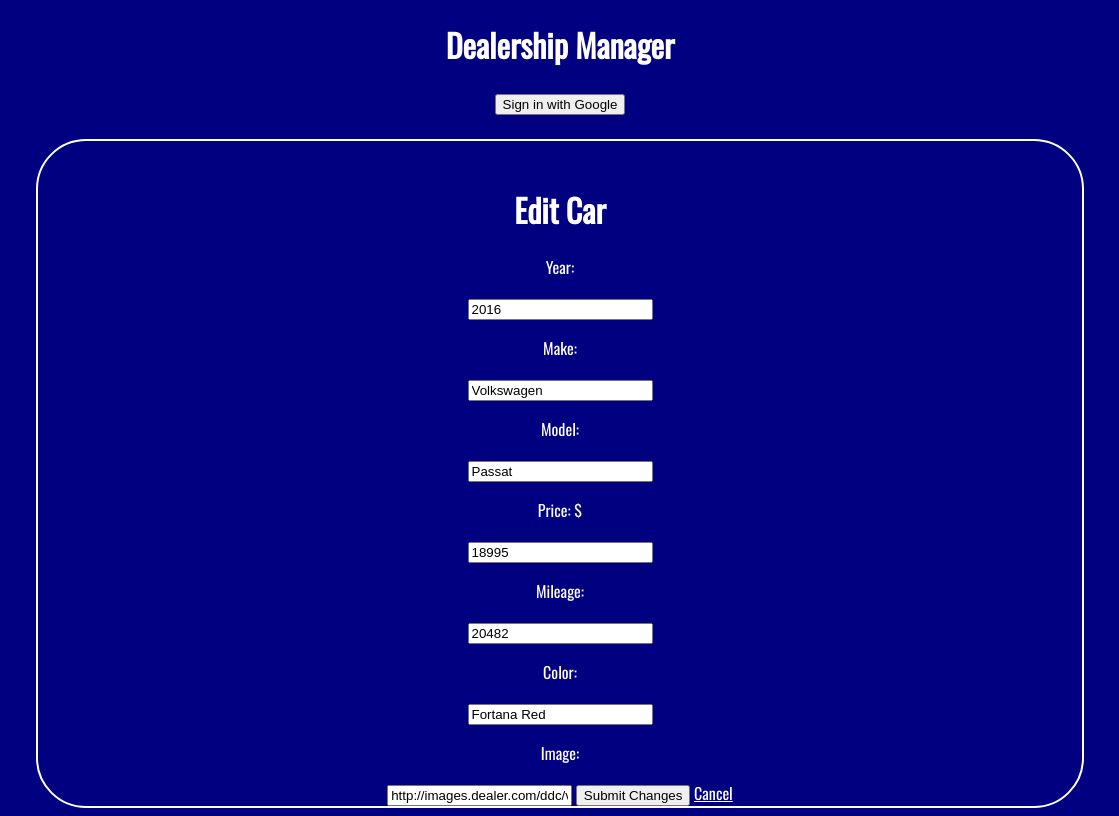
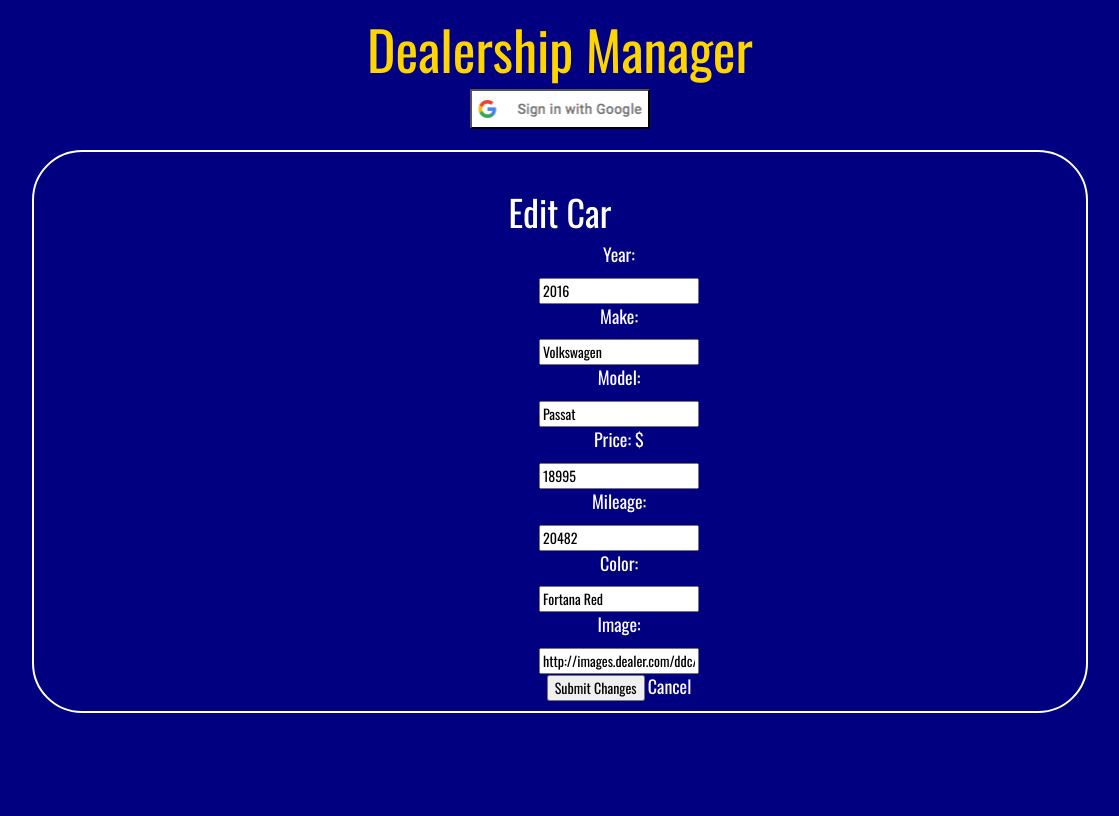
Before and after one commit to tpodell140/ItemCatalog, a Flask app: page /dealerships/1/cars/1/edit in a window 1320 px wide. Shown: the whole page, without its empty margins (100-1219 px from the left). After the commit the page ends 713 px from the top, so only its background shows below. Run offline with Flask 2, Linux system fonts and the light colour scheme; data comes from the database, SQL or seed files in the repository; both versions use the stored data as it was after the commit; some libraries are stand-ins or nearby versions.

Commit message:
Completed basic styling

```diff
--- a/static/styles.css
+++ b/static/styles.css
@@ -11,9 +11,27 @@ main {
   border: 2px solid white;
   border-radius: 50px;
   color: white;
+  padding-bottom: 10px;
 }
 
 p, a, h1 {
+  color: white;
+}
+
+p, a {
+  font-size: large;
+}
+
+form {
+  color: black;
+}
+
+a:hover {
+  color: #FFD500;
+}
+
+
+label {
   color: white;
 }
 
@@ -39,6 +57,29 @@ p, a, h1 {
   display: inline;
 }
 
+#main-title-text {
+  color: #FFD500;
+  font-size: 3em;
+}
+
+.top-padding {
+  padding-top: 15px;
+}
+
+.management-link {
+  color: red;
+  padding: 0 5px 0 5px;
+}
+
+
+#signinButton {
+  background-image: url('btn_google_signin_light_normal_web.png');
+  background-size: 191px 46px;
+  background-position: center;
+  height: 40px;
+  width: 180px;
+}
+
 @media screen and (min-width: 600px) {
   main {
     width: 80%;
--- a/templates/displayCar.html
+++ b/templates/displayCar.html
@@ -17,8 +17,9 @@
       <img src="{{car.image}}" alt="Image of Car">
       <h2>${{car.price}}</h2>
       <p>{{car.status}}, {{car.mileage}} Miles</p>
-      <a href="{{url_for('editCar', dealer_id = dealership.id, car_id = car.id)}}">Edit Car</a>
-      <a href="{{url_for('deleteCar', dealer_id = dealership.id, car_id = car.id)}}">Delete Car</a>
+      <a class="management-link" href="{{url_for('editCar', dealer_id = dealership.id, car_id = car.id)}}">Edit Car</a>
+      <a class="management-link" href="{{url_for('deleteCar', dealer_id = dealership.id, car_id = car.id)}}">Delete Car</a>
+      <br>
       <a href="{{url_for('displayInventory', dealer_id = dealership.id)}}">Back to Inventory</a>
     </main>
   </body>
--- a/templates/editCar.html
+++ b/templates/editCar.html
@@ -12,33 +12,37 @@
         <br>
 
         <h1>Edit Car</h1>
-        <form class="" action="{{url_for('editCar', dealer_id = dealership.id, car_id = car.id)}}" method="post">
-          <div class="form-item">
-            <p>Year:</p>
-            <input type="text" name="year" value="{{car.year}}">
+        <form class="container" action="{{url_for('editCar', dealer_id = dealership.id, car_id = car.id)}}" method="post">
+          <div class="row">
+
+              <p>Year:</p>
+
+
+              <input type="text" name="year" value="{{car.year}}">
+
           </div>
-          <div class="form-item">
+          <div class="row">
             <p>Make:</p>
             <input type="text" name="make" value="{{car.make}}">
           </div>
-          <div class="form-item">
+          <div class="row">
             <p>Model:</p>
             <input type="text" name="model" value="{{car.model}}">
           </div>
 
-          <div class="form-item">
+          <div class="row">
             <p>Price: $</p>
             <input type="text" name="price" value="{{car.price}}">
           </div>
-          <div class="form-item">
+          <div class="row">
             <p>Mileage:</p>
             <input type="text" name="mileage" value="{{car.mileage}}">
           </div>
-          <div class="form-item">
+          <div class="row">
             <p>Color:</p>
             <input type="text" name="color" value="{{car.color}}">
           </div>
-          <div class="form-item">
+          <div class="row">
             <p>Image:</p>
             <input type="text" name="image" value="{{car.image}}">
           </div>
--- a/templates/head_tags.html
+++ b/templates/head_tags.html
@@ -1,7 +1,9 @@
 
   <meta charset="utf-8">
   <!-- <meta name="google-signin-client_id" content="624010594506-qvjsj4dlg51s7rgvrjnpe57p38tluflv.apps.googleusercontent.com"> -->
+  <link rel="stylesheet" href="https://maxcdn.bootstrapcdn.com/bootstrap/3.3.7/css/bootstrap.min.css">
   <link rel="stylesheet" href="{{ url_for('static', filename='styles.css')}}">
+
   <link href="https://fonts.googleapis.com/css?family=Oswald|Roboto" rel="stylesheet">
   <script src="//ajax.googleapis.com/ajax/libs/jquery/1.8.2/jquery.min.js">
   </script>
--- a/templates/header.html
+++ b/templates/header.html
@@ -3,7 +3,9 @@
     <!-- <a class = "title-link" href="{{url_for('showDealers')}}">
       <h3 class = 'show-all-header'>Show All Dealerships</h3>
     </a> -->
-    <h1>Dealership Manager</h1>
+    <a href="{{url_for('showDealers')}}">
+      <h1 id ="main-title-text">Dealership Manager</h1>
+    </a>
   </div>
   <div class="login-links">
     {% if 'username' not in session %}
--- a/templates/login.html
+++ b/templates/login.html
@@ -1,6 +1,6 @@
 
-<!-- Use an image that follows the branding guidelines in a real app -->
-<button id="signinButton">Sign in with Google</button>
+
+<button id="signinButton"></button>
 <script>
   $('#signinButton').click(function() {
     // signInCallback defined in step 6.
```
Also changed, not shown: templates/addCar.html (+12 -4 lines), templates/dealerships.html (+7 -7 lines), templates/displayInventory.html (+9 -4 lines), templates/newDealership.html (+4 -4 lines), dealerinventory.db, static/btn_google_signin_light_normal_web.png (added).
